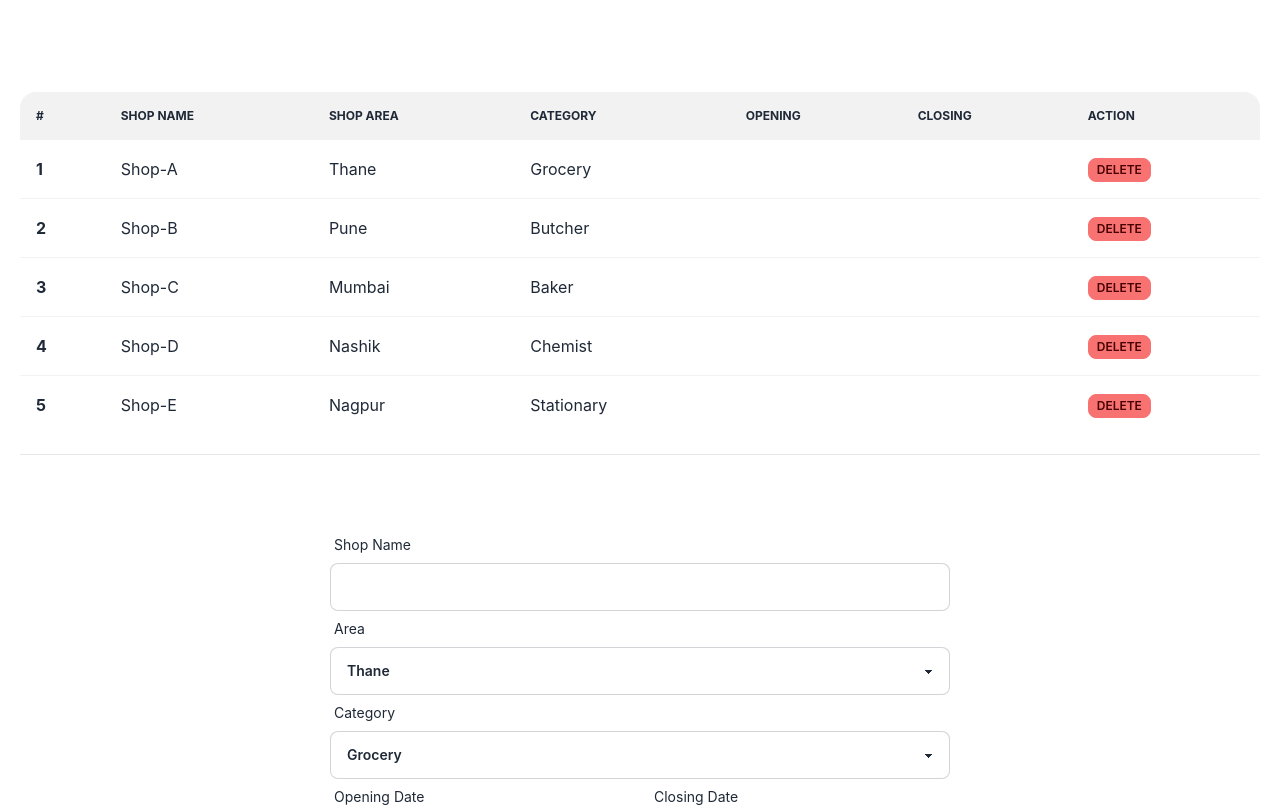
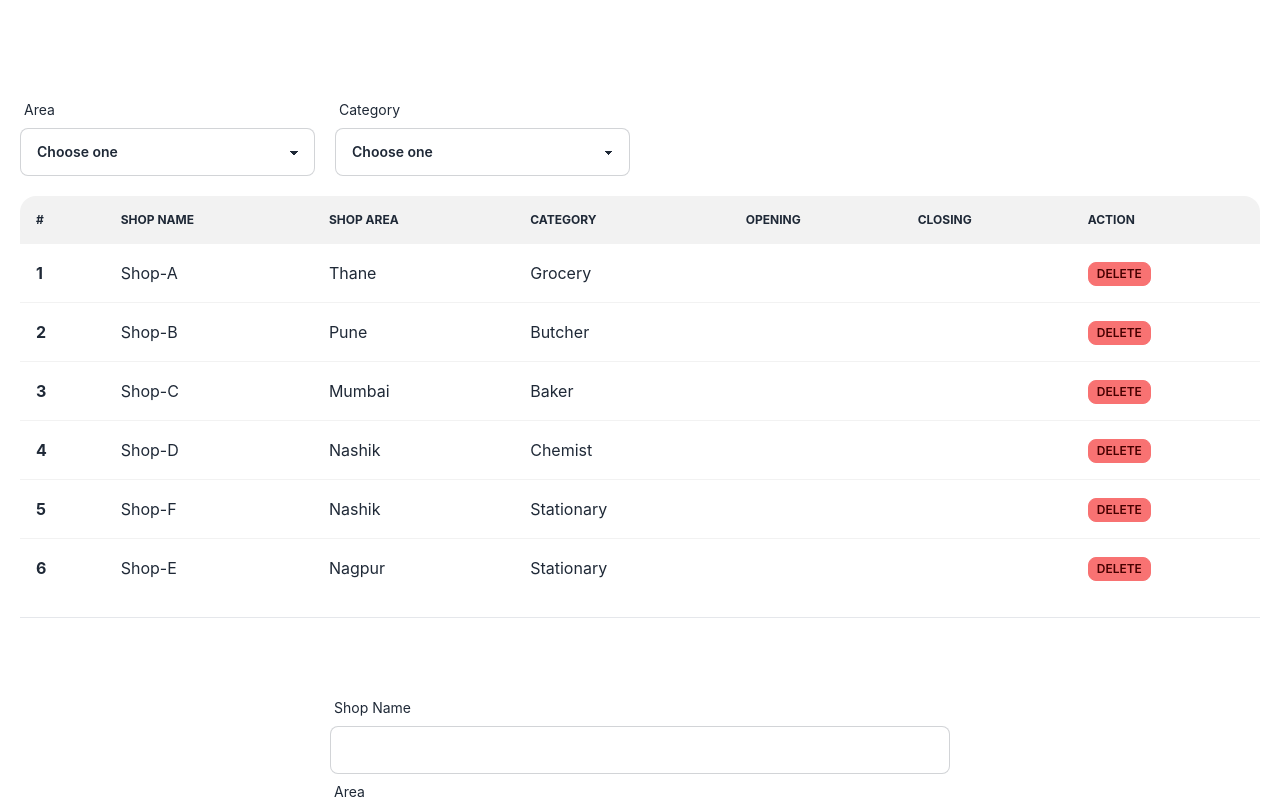
Before and after one commit to moniruzzaman01/task-ShopList, a React (Create React App) app: page /shop-list in a window 1280 px wide. Shown: the top 807 px of the page. Built offline with nearby package versions, Linux system fonts and the light colour scheme.

Commit message:
area and category filter added

```diff
--- a/public/shoplist.json
+++ b/public/shoplist.json
@@ -32,6 +32,14 @@
     "closingDate": ""
   },
   {
+    "id": "6",
+    "name": "Shop-F",
+    "area": "Nashik",
+    "category": "Stationary",
+    "openingDate": "",
+    "closingDate": ""
+  },
+  {
     "id": "5",
     "name": "Shop-E",
     "area": "Nagpur",
--- a/src/Components/Shop.js
+++ b/src/Components/Shop.js
@@ -15,7 +15,7 @@ const Shop = () => {
           onClick={() => navigate("/shop-list")}
           className=" btn btn-accent px-10 "
         >
-          Show List
+          Let's Dive In
         </button>
       </div>
     </div>
--- a/src/Components/ShopList.js
+++ b/src/Components/ShopList.js
@@ -1,16 +1,83 @@
 import React, { useEffect, useState } from "react";
 
 const ShopList = () => {
-  const [shoplist, setShoplist] = useState([]);
+  const data = [
+    {
+      id: "1",
+      name: "Shop-A",
+      area: "Thane",
+      category: "Grocery",
+      openingDate: "",
+      closingDate: "",
+    },
+    {
+      id: "2",
+      name: "Shop-B",
+      area: "Pune",
+      category: "Butcher",
+      openingDate: "",
+      closingDate: "",
+    },
+    {
+      id: "3",
+      name: "Shop-C",
+      area: "Mumbai",
+      category: "Baker",
+      openingDate: "",
+      closingDate: "",
+    },
+    {
+      id: "4",
+      name: "Shop-D",
+      area: "Nashik",
+      category: "Chemist",
+      openingDate: "",
+      closingDate: "",
+    },
+    {
+      id: "6",
+      name: "Shop-F",
+      area: "Nashik",
+      category: "Stationary",
+      openingDate: "",
+      closingDate: "",
+    },
+    {
+      id: "5",
+      name: "Shop-E",
+      area: "Nagpur",
+      category: "Stationary",
+      openingDate: "",
+      closingDate: "",
+    },
+  ];
+  const [shoplist, setShoplist] = useState(data);
+  const [filteredShoplist, setFilteredShoplist] = useState([]);
+  const [area, setArea] = useState("");
+  const [category, setCategory] = useState("");
 
+  // get data from json file
+  // useEffect(() => {
+  //   fetch("shoplist.json")
+  //     .then((res) => res.json())
+  //     .then((data) => console.log(data));
+  // }, []);
+  // console.log("main", shoplist);
+
+  // filters
   useEffect(() => {
-    fetch("shoplist.json")
-      .then((res) => res.json())
-      .then((data) => setShoplist(data));
-  }, []);
+    if (area || category) {
+      const filteredShops = shoplist.filter(
+        (shop) => shop.area.includes(area) && shop.category.includes(category)
+      );
+      setFilteredShoplist(filteredShops);
+    } else {
+      setFilteredShoplist(shoplist);
+    }
+  }, [area, category, shoplist]);
+  // console.log("filtered", filteredShoplist);
 
-  console.log(shoplist);
-
+  // add data using form
   const handleForm = (event) => {
     event.preventDefault();
 
@@ -32,8 +99,8 @@ const ShopList = () => {
     setShoplist(newShopList);
   };
 
+  // delete data using btn click
   const handleDelete = (id) => {
-    console.log("get", id);
     const restShops = shoplist.filter((shop) => shop.id !== id);
     const newList = [...restShops];
     setShoplist(newList);
@@ -41,8 +108,46 @@ const ShopList = () => {
 
   return (
     <div className=" p-5">
+      {/* Shop list table */}
       <div className=" mb-5">
         <h2 className=" text-2xl text-white font-bold my-5">Shop List</h2>
+        {/* Filters */}
+        <div className=" grid grid-cols-4 gap-5 mb-5">
+          <div className="form-control w-full">
+            <label className="label">
+              <span className="label-text">Area</span>
+            </label>
+            <select
+              onChange={(event) => setArea(event.target.value)}
+              className="select select-bordered"
+              required
+            >
+              <option value="">Choose one</option>
+              <option value="Thane">Thane</option>
+              <option value="Pune">Pune</option>
+              <option value="Mumbai">Mumbai</option>
+              <option value="Nashik">Nashik</option>
+              <option value="Nagpur">Nagpur</option>
+            </select>
+          </div>
+          <div className="form-control w-full">
+            <label className="label">
+              <span className="label-text">Category</span>
+            </label>
+            <select
+              onChange={(event) => setCategory(event.target.value)}
+              className="select select-bordered"
+              required
+            >
+              <option value="">Choose one</option>
+              <option value="Grocery">Grocery</option>
+              <option value="Butcher">Butcher</option>
+              <option value="Baker">Baker</option>
+              <option value="Chemist">Chemist</option>
+              <option value="Stationary">Stationary</option>
+            </select>
+          </div>
+        </div>
         <div className="overflow-x-auto">
           <table className="table w-full">
             <thead>
@@ -57,7 +162,7 @@ const ShopList = () => {
               </tr>
             </thead>
             <tbody>
-              {shoplist.map((shop, index) => (
+              {filteredShoplist?.map((shop, index) => (
                 <tr key={index}>
                   <th>{index + 1}</th>
                   <td>{shop.name}</td>
@@ -80,6 +185,7 @@ const ShopList = () => {
         </div>
       </div>
       <hr />
+      {/* Add shop form */}
       <div>
         <h2 className=" text-2xl text-white font-bold my-5">Add a shop</h2>
         <div className=" w-1/2 mx-auto">
```
